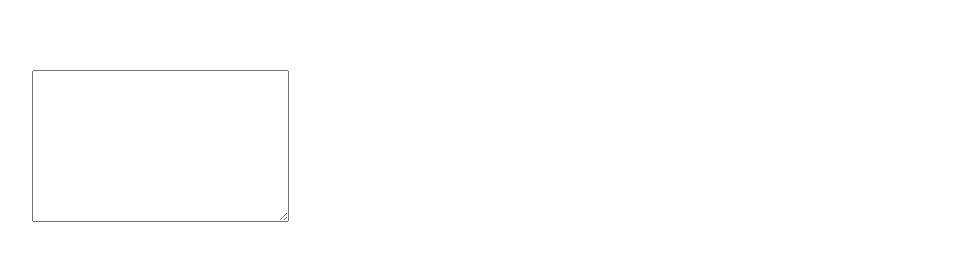
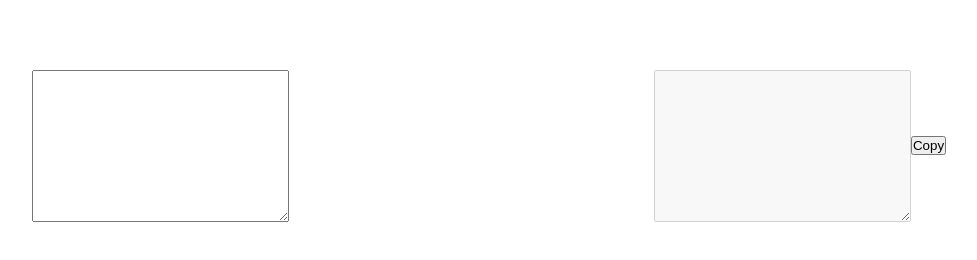
Before and after one commit to addicted-2-you/text-transformer, a React app: page / in a window 1280 px wide. Shown: the part 264-524 px from the top of the page, without its empty margins (160-1137 px from the left). Built offline with nearby package versions, Linux system fonts and the light colour scheme.

Commit message:
add copying output text

```diff
--- a/src/widgets/output-area/output-area.jsx
+++ b/src/widgets/output-area/output-area.jsx
@@ -2,11 +2,20 @@ import React from 'react';
 import { useSelector } from 'react-redux';
 
 function OutputArea() {
+  const outputTextareaRef = React.useRef(null);
+
   const outputText = useSelector((state) => state.text.output);
+
+  function copyOutputText() {
+    window.navigator.clipboard.writeText(outputText);
+  }
 
   return (
     <div className="output-area">
-      <pre className="output-text">{outputText}</pre>
+      <textarea ref={outputTextareaRef} cols="30" rows="10" value={outputText} disabled />
+      <button className="output-area__copy-button" type="button" onClick={copyOutputText}>
+        Copy
+      </button>
     </div>
   );
 }
```
